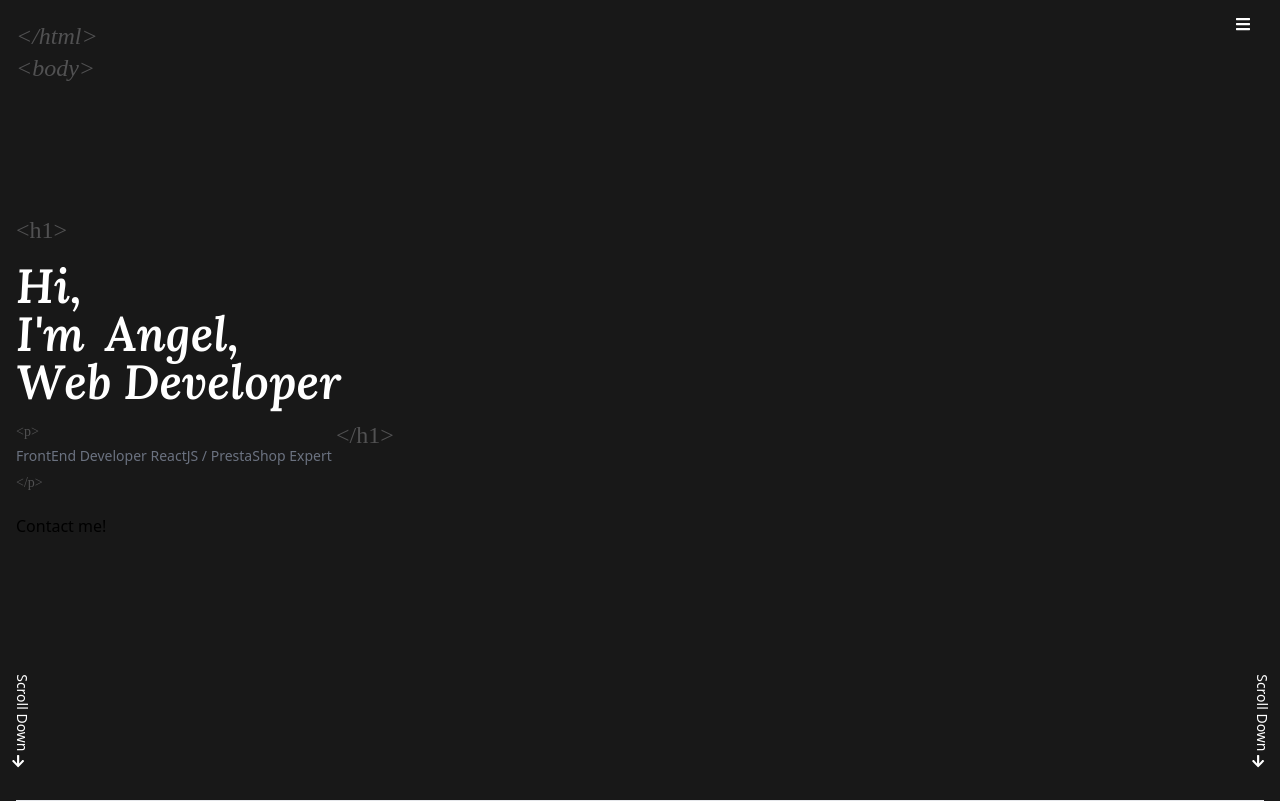
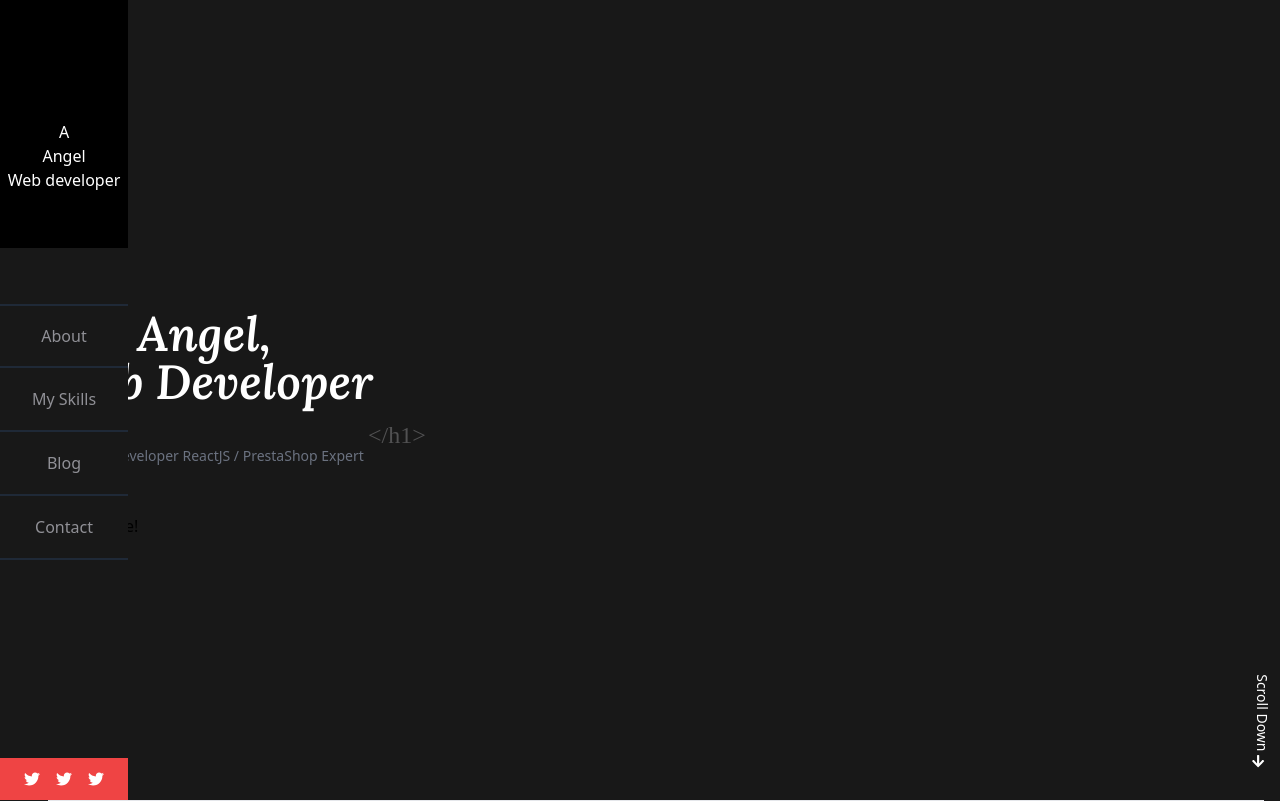
Before and after one commit to elbatlles/webnueva, a Next.js app: page / in a window 1280 px wide. Built offline with nearby package versions, Linux system fonts and the light colour scheme; a web font is replaced by a local one.

Commit message:
style: primeras versions responsive home

```diff
--- a/src/components/layout.tsx
+++ b/src/components/layout.tsx
@@ -32,8 +32,9 @@ const Layout = ({ children, title = `This is the default title` }: Props) => (
     </Head>
     <div className="bg-bgMenu pt-0">
       <header className="  " />
+
       <Navbar />
-      <div className="container m-auto px-4">
+      <div className="sm:pl-12  container m-auto px-4">
         <span className="tags">
           {tags[0]} <br />
         </span>
--- a/src/components/navbar.tsx
+++ b/src/components/navbar.tsx
@@ -23,16 +23,16 @@ export default function Navbar() {
         tabIndex={0}
         onClick={handleClick}
         onKeyDown={handleClick}
-        className={`z-50 w-8 cursor-pointer  fixed  top-3 right-3 tham tham-e-squeeze text-white tham-w-8 ${
+        className={`menus z-50 w-8 cursor-pointer sm:hidden fixed  top-3 right-3 tham tham-e-squeeze text-white tham-w-8 ${
           menuClick === false ? `tham-active` : ``
         }`}
       >
         {menuClick === false ? bars : times}
       </div>
-      <div>
+      <div className="bg-bgMenu ">
         <div
-          className={`z-40 flex-col w-full h-full fixed bg-bgMenu  text-white text-center   flex  ${
-            menuClick === false ? `hidden` : ``
+          className={`z-40 sm:w-32 lg:flex flex-grow flex-col w-full h-full fixed bg-bgMenu  text-white text-center   flex  ${
+            menuClick === false ? `hidden` : `flex`
           }`}
         >
           <div className="pt-24 pb-8 flex-col  flex justify-center align-middle  h-1/3 w-full bg-black ">
--- a/tailwind.config.js
+++ b/tailwind.config.js
@@ -40,5 +40,6 @@ module.exports = {
       animation: ['hover', 'focus'],
     },
   },
+
   plugins: [],
 };
```
